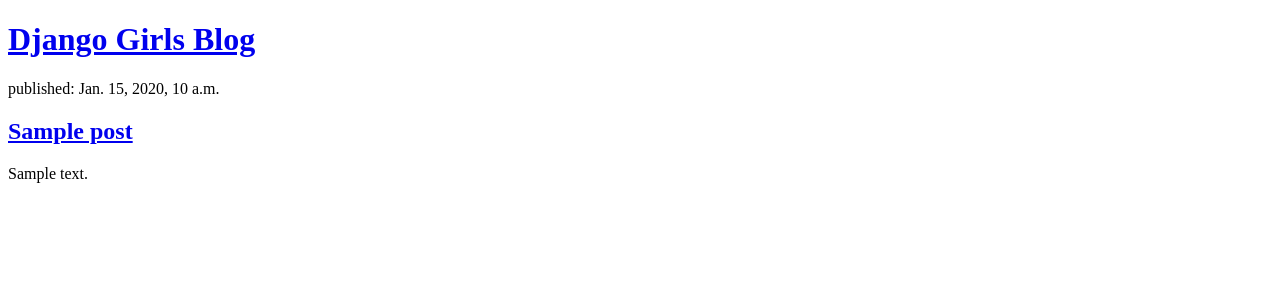
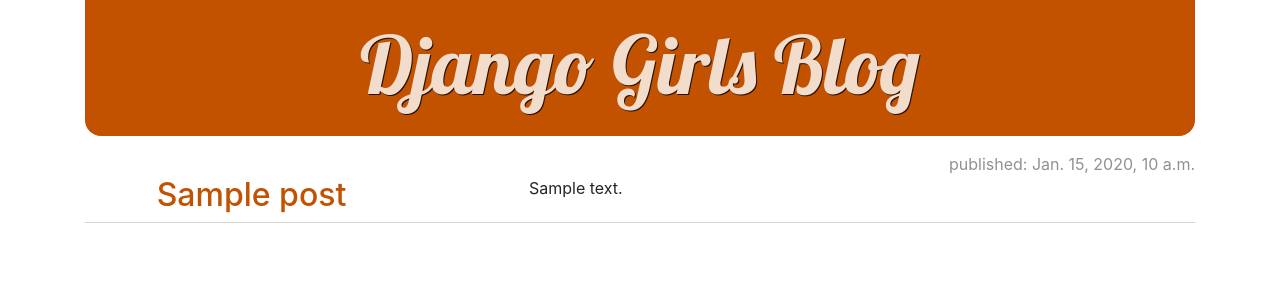
Before and after one commit to nickmoreton/tbx-django-girls-tutorial, a Django app: page / in a window 1280 px wide. Shown: the top 300 px of the page. Run offline with Django 3.2, Linux system fonts and the light colour scheme; tables that the repository leaves empty hold one stand-in row (values such as "Sample post").

Commit message:
add templates

```diff
--- /dev/null
+++ b/blog/static/css/blog.css
@@ -0,0 +1,104 @@
+body {
+  margin: 0;
+  padding: 0;
+}
+
+h1 a,
+h2 a {
+  color: #c25100;
+  display: block;
+}
+
+header {
+  margin-bottom: 1em;
+  background-color: #c25100;
+  padding: 1em;
+}
+
+header h1 {
+  font-size: 3em;
+  font-family: "Lobster";
+}
+
+.btn-back {
+  color: black;
+  background-color: lightgrey;
+  font-size: 2em;
+  padding: 0 1em;
+  margin: 0;
+  display: inline-block;
+}
+
+header a {
+  color: white;
+}
+
+.btn-back:hover {
+  color: white;
+  text-decoration: none;
+  text-shadow: 2px 2px 1px black;
+}
+
+@media screen and (min-width: 1024px) {
+  header {
+    border-radius: 0 0 1em 1em;
+    text-align: center;
+  }
+  header h1 {
+    font-size: 5em;
+    opacity: 0.8;
+    text-shadow: 1px 1px black;
+  }
+}
+
+@media screen and (min-width: 600px) {
+  article {
+    display: flex;
+    flex-wrap: wrap;
+    border-bottom: 1px solid lightgrey;
+  }
+
+  article.post-detail {
+    display: block;
+  }
+
+  article.post-detail h2 {
+    font-family: "Lobster";
+    font-size: 4em;
+    opacity: 0.75;
+  }
+
+  article time {
+    flex-basis: 100%;
+    /* transform: translateY(3em); */
+    opacity: 0.5;
+    text-align: right;
+  }
+
+  article h2 {
+    display: flex;
+    flex-basis: 30%;
+    align-items: center;
+  }
+
+  article h2 a {
+    display: block;
+    width: 100%;
+    text-align: center;
+  }
+
+  article h2 a:hover {
+    transform: scale(1.2);
+    transform: translateX(0.25em);
+    transition: all 0.2s ease;
+    text-decoration: none;
+    background-image: linear-gradient(lightgrey, darkgrey);
+    color: black;
+    border-radius: 1em;
+  }
+
+  article p {
+    flex: 0 0 60%;
+    margin-left: auto;
+  }
+}
--- a/blog/templates/blog/post_list.html
+++ b/blog/templates/blog/post_list.html
@@ -1,23 +1,17 @@
-<!DOCTYPE html>
-<html>
+{% extends 'base.html' %}
 
-<head>
-    <title>Django Girls blog</title>
-</head>
-
-<body>
+{% block title %}
 <header>
     <h1><a href="/">Django Girls Blog</a></h1>
 </header>
+{% endblock title %}
 
+{% block content %}
 {% for post in posts %}
 <article>
     <time>published: {{ post.published_date }}</time>
-        <h2><a href="{{ post.id }}">{{ post.title }}</a></h2>
+    <h2><a href="{% url 'post_detail' pk=post.pk %}">{{ post.title }}</a></h2>
     <p>{{ post.text|linebreaksbr }}</p>
 </article>
 {% endfor %}
-
-</body>
-
-</html>
+{% endblock content %}
--- /dev/null
+++ b/templates/base.html
@@ -0,0 +1,24 @@
+{% load static %}
+
+<!DOCTYPE html>
+<html lang="en">
+
+<head>
+    <meta charset="UTF-8">
+    <meta http-equiv="X-UA-Compatible" content="IE=edge">
+    <meta name="viewport" content="width=device-width, initial-scale=1.0">
+    <title>PD</title>
+    <link rel="stylesheet" href="https://cdn.jsdelivr.net/npm/bootstrap@4.5.3/dist/css/bootstrap.min.css"
+        integrity="sha384-TX8t27EcRE3e/ihU7zmQxVncDAy5uIKz4rEkgIXeMed4M0jlfIDPvg6uqKI2xXr2" crossorigin="anonymous">
+    <link href="//fonts.googleapis.com/css?family=Lobster&subset=latin,latin-ext" rel="stylesheet" type="text/css">
+    <link rel="stylesheet" href="{% static 'css/blog.css' %}">
+</head>
+
+<body>
+    <div class="container">
+        {% block title %}{% endblock title %}
+        {% block content %}{% endblock content %}
+    </div>
+</body>
+
+</html>
```
Also changed, not shown: blog/templates/blog/post_detail.html (added, +21 -0 lines). Lines whose indentation alone changed are shown as unchanged.
